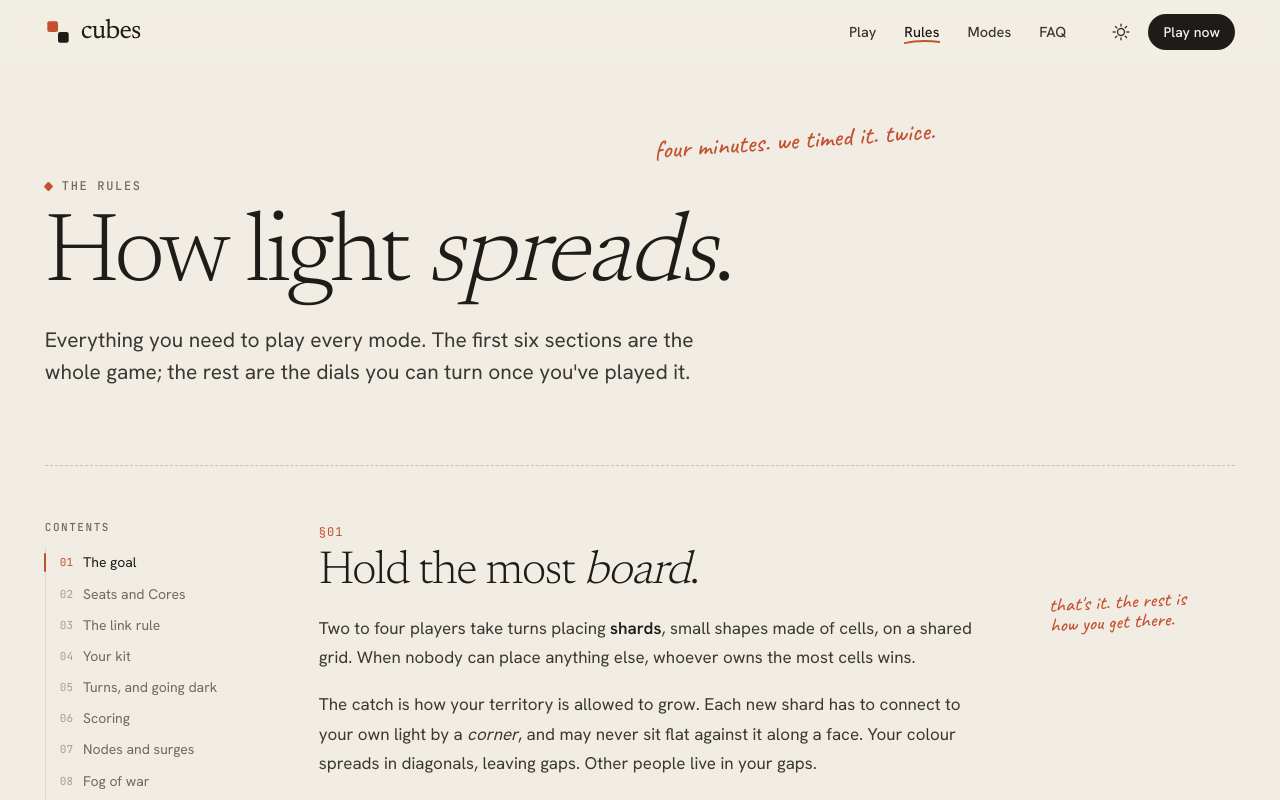
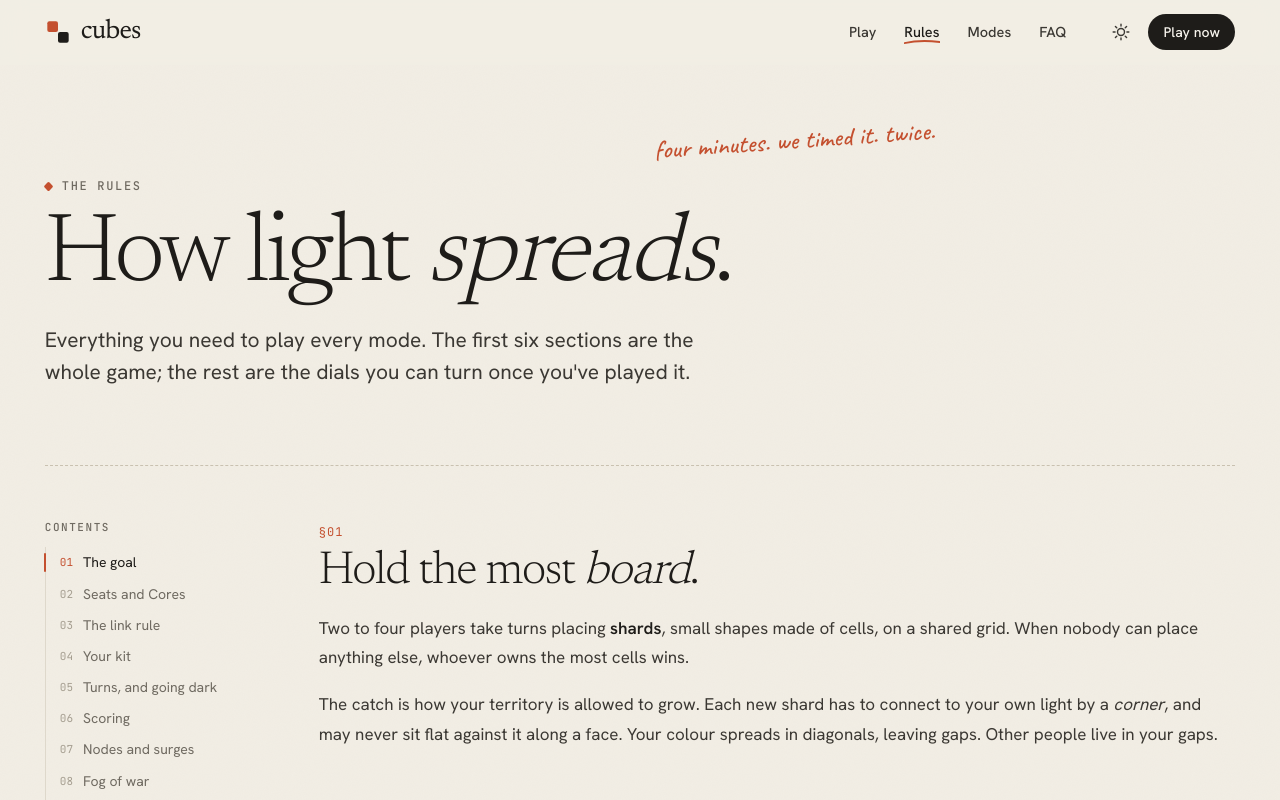
Before and after one commit to KarthikSubramanian07/cubes, a React (Vite) app in the folder web/: page /rules in a window 1280 px wide. Shown: the top 800 px of the page. Built offline with nearby package versions, Linux system fonts and the light colour scheme.

Commit message:
Stop margin notes from scrolling tablets sideways
Landing notes stay inside the content edge below 1100px, rules margin notes need 1280px, and html clips horizontal overflow (WebKit ignores the clip on body). Installed home-screen apps leave room for the translucent status bar.

```diff
--- a/web/src/pages/landing/landing.css
+++ b/web/src/pages/landing/landing.css
@@ -718,3 +718,11 @@
     margin-right: 0;
   }
 }
+
+/* Tablets: the margin is narrow, so keep the notes inside the content edge. */
+@media (max-width: 1100px) {
+  .how__margin,
+  .modes__margin {
+    right: 0;
+  }
+}
--- a/web/src/pages/rules.css
+++ b/web/src/pages/rules.css
@@ -240,7 +240,8 @@
   margin-top: 40px !important;
 }
 
-@media (max-width: 1180px) {
+/* Margin notes need real margin: below ~1280px they go. */
+@media (max-width: 1280px) {
   .rules__section {
     grid-template-columns: minmax(0, 1fr);
   }
--- a/web/src/styles/base.css
+++ b/web/src/styles/base.css
@@ -6,6 +6,7 @@
 }
 
 html {
+  overflow-x: clip;
   -webkit-text-size-adjust: 100%;
   text-size-adjust: 100%;
   scroll-padding-top: calc(var(--nav-h) + 24px);
@@ -146,3 +147,10 @@ code {
 table {
   border-collapse: collapse;
 }
+
+/* Installed to the home screen: the status bar is translucent, so leave room. */
+@media (display-mode: standalone) {
+  body {
+    padding-top: env(safe-area-inset-top);
+  }
+}
```
